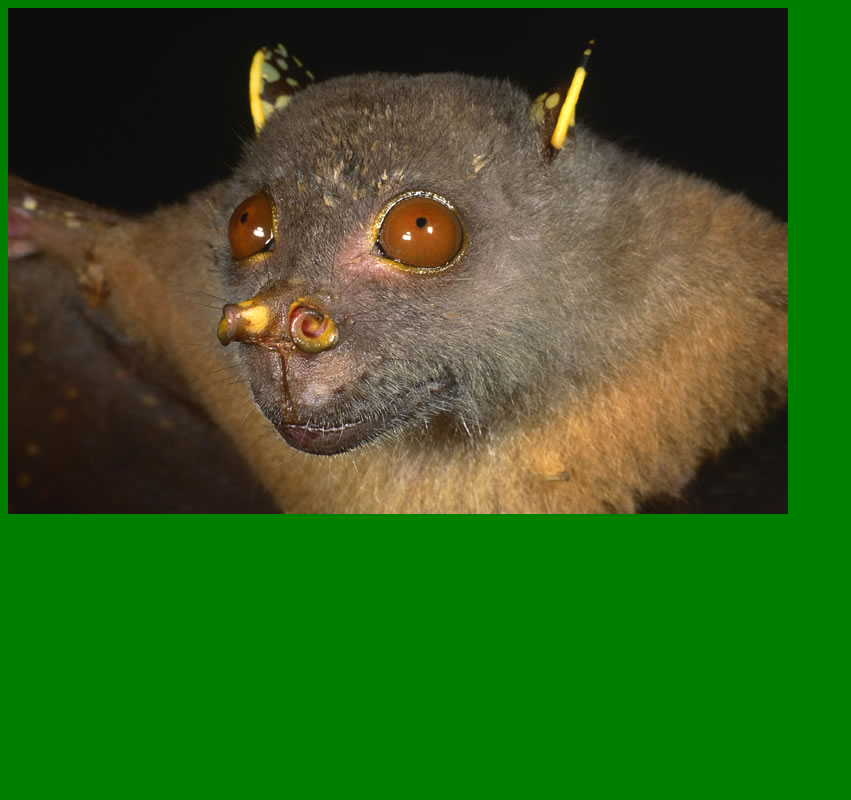
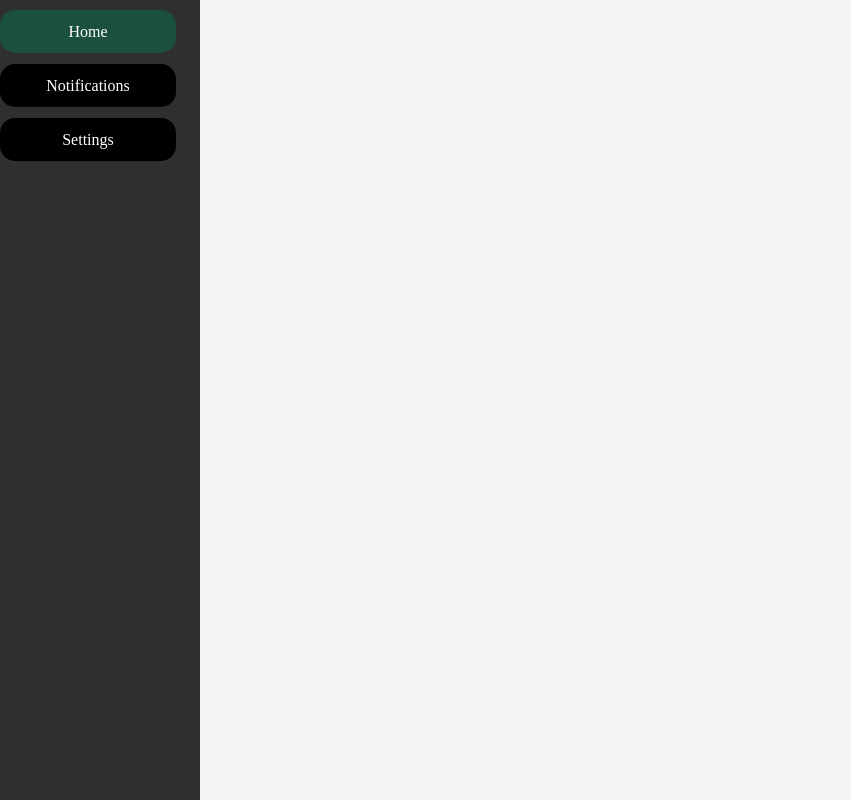
Before and after one commit to eryk-poradecki/TP_Escape_IT, a Django app: page / in a window 1280 px wide. Shown: the whole page, without its empty margins (0-851 px from the left). Run offline with Django 4.2, Linux system fonts and the light colour scheme.

Commit message:
feat: Added basic navar with missing styles

```diff
--- /dev/null
+++ b/Escape_IT/game_master/static/css/navbar-style.css
@@ -0,0 +1,36 @@
+.vertical-navbar {
+    display: flex;
+    flex-direction: column;
+    list-style-type: none;
+    margin: 0;
+    padding: 0;
+    width: 200px; /* Adjust the width as needed */
+    height: 100%; /* Set the height to 100% */
+    background-color: #2F2F2F;
+    /*
+        Wysrodkowac to w poziome bo mi nie dziala gowno
+    */
+}
+
+.vertical-navbar li {
+    margin-bottom: 10px;
+    margin-top: 10px;
+}
+
+.nav-item {
+    text-decoration: none;
+    color: white;
+    padding: 8px;
+    display: flex;
+    background-color: #000000;
+    height: 80%;
+    width: 80%;
+    align-items: center;
+    justify-content: center;
+    border-radius: 15px;
+
+}
+
+.nav-item.active {
+    background-color: #1B4F3F;
+}
--- a/Escape_IT/game_master/static/css/style.css
+++ b/Escape_IT/game_master/static/css/style.css
@@ -1,3 +1,10 @@
+html, body {
+  height: 100%;
+  margin: 0;
+  padding: 0;
+}
+
 body {
-    background-color: green;
-  }
+  display: flex;
+  background-color: whitesmoke;
+}
--- a/Escape_IT/game_master/templates/game_master/base.html
+++ b/Escape_IT/game_master/templates/game_master/base.html
@@ -12,8 +12,12 @@
         <link rel="stylesheet" href="{% static 'css/style.css' %}"/>
     </head>
 
+    <body>
+        {% block navbar %}
+        {% endblock navbar %}
 
-    {% block content %}{% endblock %}
+    </body>
+
 
 
 </html>
--- a/Escape_IT/game_master/templates/game_master/home.html
+++ b/Escape_IT/game_master/templates/game_master/home.html
@@ -1,5 +1,9 @@
 {% extends 'game_master/base.html' %}
 {% load static %}
+
+{% block navbar %}
+    {% include './navbar.html' %}
+{% endblock navbar %}
 
 {% block content %}
         <img src="{% static 'img/placeholder.jpg' %}"  alt="goblin"/>
--- /dev/null
+++ b/Escape_IT/game_master/templates/game_master/nav-item.html
@@ -0,0 +1,4 @@
+
+<li>
+    <a href="{{ url }}" class="nav-item {% if active %}active{% endif %}">{{ label }}</a>
+</li>
--- /dev/null
+++ b/Escape_IT/game_master/templates/game_master/navbar.html
@@ -0,0 +1,10 @@
+{% load static %}
+
+<nav>
+    <link rel="stylesheet" href="{% static 'css/navbar-style.css' %}"/>
+    <ul class="vertical-navbar">
+        {% include './nav-item.html' with url="#home" label="Home" active=True %}
+        {% include './nav-item.html' with url="#notifications" label="Notifications" %}
+        {% include './nav-item.html' with url="#settings" label="Settings" %}
+    </ul>
+</nav>
```
